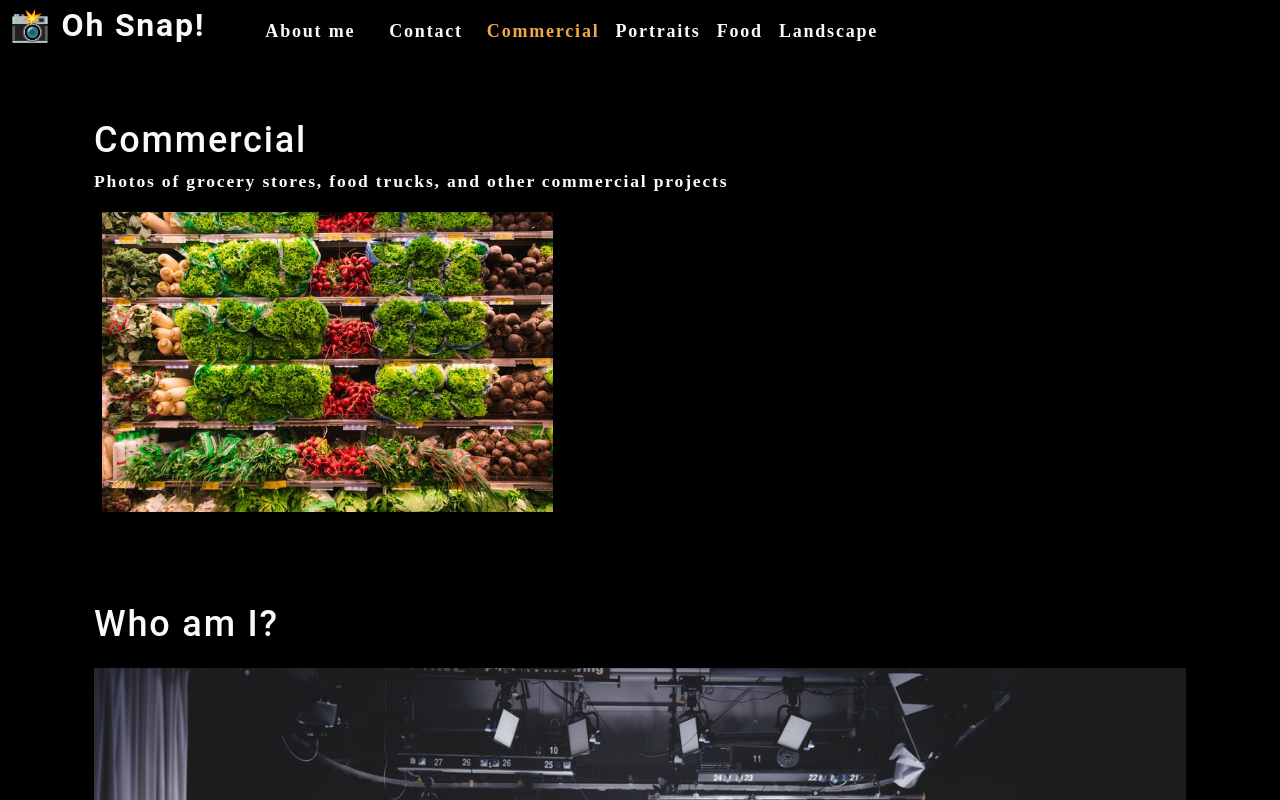
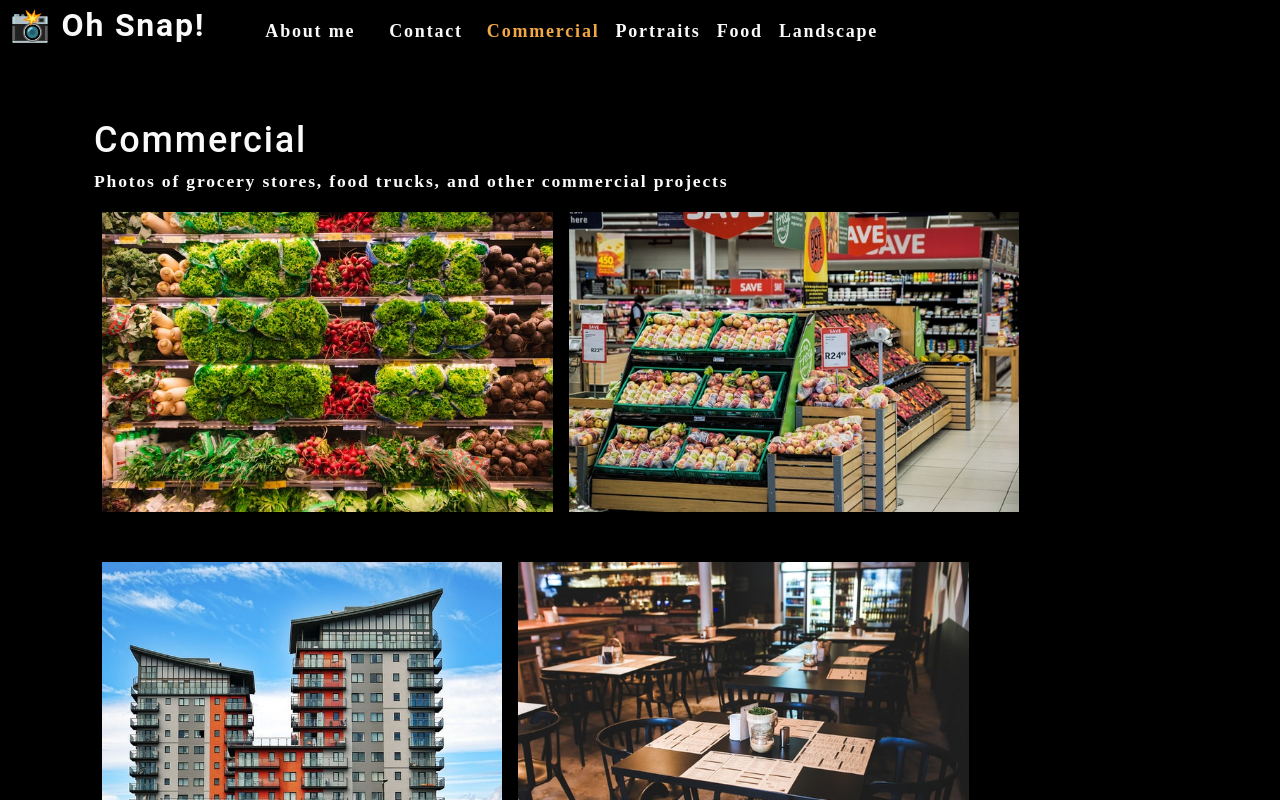
Before and after one commit to HiuSumJaimeYue/photo-port, a React (Create React App) app: page / in a window 1280 px wide. Shown: the top 800 px of the page. Built offline with nearby package versions, Linux system fonts and the light colour scheme.

Commit message:
Add Photolist component and displays photos

```diff
--- a/src/App.js
+++ b/src/App.js
@@ -27,7 +27,7 @@
       ></Nav>
       <main>
         <div>
-          <Gallery></Gallery>
+          <Gallery currentCategory={currentCategory}></Gallery>
           <About></About>
         </div>
       </main>
--- a/src/components/About/index.js
+++ b/src/components/About/index.js
@@ -1,13 +1,19 @@
-import React from 'react';
+import React from 'react'
 import coverImage from "../../assets/cover/cover-image.jpg";
 
 function About() {
+
     return (
-        <section className="my-5">
+        <section className="my-5" >
             <h1 id="about">Who am I?</h1>
             <img src={coverImage} className="my-2" style={{ width: "100%" }} alt="cover" />
+            <div className="my-2">
+                <p>
+                    Lorem ipsum dolor sit amet, consectetur adipiscing elit. Donec bibendum turpis sed ex condimentum molestie. Mauris condimentum lectus ut ornare dignissim. Mauris faucibus urna mi, ac feugiat metus aliquam maximus. Proin aliquam justo nec diam vulputate vestibulum. Aenean sollicitudin nulla at nisi ornare, nec suscipit massa eleifend. Morbi tristique justo vel turpis sollicitudin, et tristique velit convallis. In hac habitasse platea dictumst. Phasellus mattis nunc sed orci consequat laoreet. Praesent id nisl nibh. Curabitur imperdiet ultricies mollis. In hac habitasse platea dictumst.
+                </p>
+            </div>
         </section>
-    );
+    )
 }
 
-export default About;
+export default About
--- a/src/components/Gallery/index.js
+++ b/src/components/Gallery/index.js
@@ -1,25 +1,16 @@
-import React from "react";
+import React from 'react';
+import PhotoList from '../PhotoList';
 import { capitalizeFirstLetter } from '../../utils/helpers';
-import photo from "../../assets/small/commercial/0.jpg";
 
-function Gallery(props) {
-    const currentCategory = {
-        name: "commercial",
-        description:
-            "Photos of grocery stores, food trucks, and other commercial projects",
-    };
+function Gallery({ currentCategory }) {
+    const { name, description } = currentCategory;
     return (
         <section>
-            <h1>{capitalizeFirstLetter(currentCategory.name)}</h1>
-            <p>{currentCategory.description}</p>
-            <div className="flex-row">
-                <img
-                    src={photo}
-                    alt="Commercial Example"
-                    className="img-thumbnail mx-1"
-                />
-            </div>
+            <h1 data-testid="h1tag">{capitalizeFirstLetter(name)}</h1>
+            <p>{description}</p>
+            <PhotoList category={currentCategory.name} />
         </section>
     );
 }
+
 export default Gallery;
--- /dev/null
+++ b/src/components/PhotoList/index.js
@@ -0,0 +1,139 @@
+import React, { useState } from 'react';
+
+const PhotoList = ({ category }) => {
+    const [photos] = useState([
+        {
+            name: 'Grocery aisle',
+            category: 'commercial',
+            description:
+                'Lorem ipsum dolor sit amet, consectetur adipiscing elit. Nunc ultricie'
+        },
+        {
+            name: 'Grocery booth',
+            category: 'commercial',
+            description:
+                'Lorem ipsum dolor sit amet, consectetur adipiscing elit. Nunc ultricie'
+        },
+        {
+            name: 'Building exterior',
+            category: 'commercial',
+            description:
+                'Lorem ipsum dolor sit amet, consectetur adipiscing elit. Nunc ultricie'
+        },
+        {
+            name: 'Restaurant table',
+            category: 'commercial',
+            description:
+                'Lorem ipsum dolor sit amet, consectetur adipiscing elit. Nunc ultricie'
+        },
+        {
+            name: 'Cafe interior',
+            category: 'commercial',
+            description:
+                'Lorem ipsum dolor sit amet, consectetur adipiscing elit. Nunc ultricie'
+        },
+        {
+            name: 'Cat green eyes',
+            category: 'portraits',
+            description:
+                'Lorem ipsum dolor sit amet, consectetur adipiscing elit. Nunc ultricie'
+        },
+        {
+            name: 'Green parrot',
+            category: 'portraits',
+            description:
+                'Lorem ipsum dolor sit amet, consectetur adipiscing elit. Nunc ultricie'
+        },
+        {
+            name: 'Yellow macaw',
+            category: 'portraits',
+            description:
+                'Lorem ipsum dolor sit amet, consectetur adipiscing elit. Nunc ultricie'
+        },
+        {
+            name: 'Pug smile',
+            category: 'portraits',
+            description:
+                'Lorem ipsum dolor sit amet, consectetur adipiscing elit. Nunc ultricie'
+        },
+        {
+            name: 'Pancakes',
+            category: 'food',
+            description:
+                'Lorem ipsum dolor sit amet, consectetur adipiscing elit. Nunc ultricie'
+        },
+        {
+            name: 'Burrito',
+            category: 'food',
+            description:
+                'Lorem ipsum dolor sit amet, consectetur adipiscing elit. Nunc ultricie'
+        },
+        {
+            name: 'Scallop pasta',
+            category: 'food',
+            description:
+                'Lorem ipsum dolor sit amet, consectetur adipiscing elit. Nunc ultricie'
+        },
+        {
+            name: 'Burger',
+            category: 'food',
+            description:
+                'Lorem ipsum dolor sit amet, consectetur adipiscing elit. Nunc ultricie'
+        },
+        {
+            name: 'Fruit bowl',
+            category: 'food',
+            description:
+                'Lorem ipsum dolor sit amet, consectetur adipiscing elit. Nunc ultricie'
+        },
+        {
+            name: 'Green river',
+            category: 'landscape',
+            description:
+                'Lorem ipsum dolor sit amet, consectetur adipiscing elit. Nunc ultricie'
+        },
+        {
+            name: 'Docks',
+            category: 'landscape',
+            description:
+                'Lorem ipsum dolor sit amet, consectetur adipiscing elit. Nunc ultricie'
+        },
+        {
+            name: 'Panoramic village by sea',
+            category: 'landscape',
+            description:
+                'Lorem ipsum dolor sit amet, consectetur adipiscing elit. Nunc ultricie'
+        },
+        {
+            name: 'Domestic landscape',
+            category: 'landscape',
+            description:
+                'Lorem ipsum dolor sit amet, consectetur adipiscing elit. Nunc ultricie'
+        },
+        {
+            name: 'Park bench',
+            category: 'landscape',
+            description:
+                'Lorem ipsum dolor sit amet, consectetur adipiscing elit. Nunc ultricie'
+        }
+    ]);
+
+    const currentPhotos = photos.filter(photo => photo.category === category);
+
+    return (
+        <div>
+            <div className="flex-row">
+                {currentPhotos.map((image, i) => (
+                    <img
+                        src={require(`../../assets/small/${category}/${i}.jpg`)}
+                        alt={image.name}
+                        className="img-thumbnail mx-1"
+                        key={image.name}
+                    />
+                ))}
+            </div>
+        </div>
+    );
+};
+
+export default PhotoList;
```
